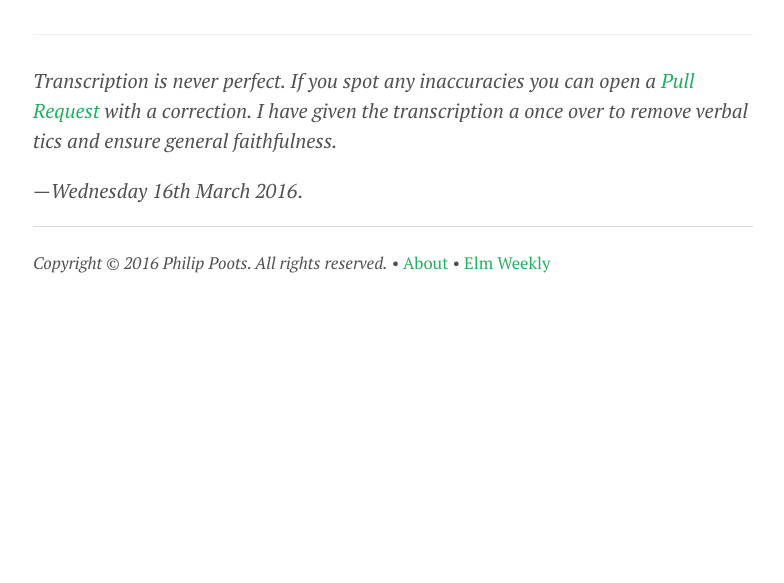
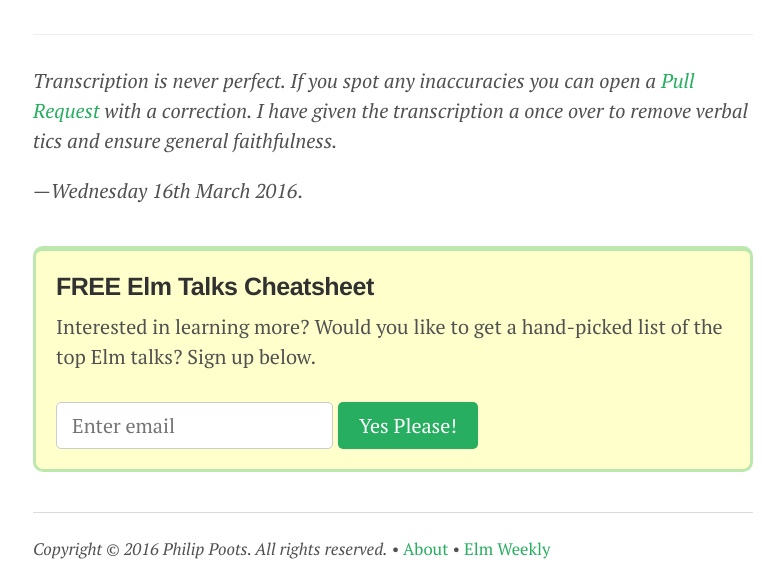
Before and after one commit to pootsbook/elmbark.com, a Jekyll site: the page built from _posts/2016-03-16-mainstream-elm-user-focused-design.md, in a window 1280 px wide and 900 px high, scrolled down 48873 px, cut to the strip 317-900 px from the top of the window. Shown: the whole strip, without its empty margins (247-1031 px from the left). Built offline with Jekyll 4.4.1, drawn with Linux system fonts in a browser that asks for light colours; comment, search, counter and statistics services are not loaded; before the commit the page ends 49487 px from its top, so only the background shows below that.

Commit message:
Offer a talks cheatsheet

```diff
--- /dev/null
+++ b/_includes/talk-cheatsheet.html
@@ -0,0 +1,9 @@
+<form action="https://www.getdrip.com/forms/9182015/submissions" method="post" data-drip-embedded-form="9182015" class="form-inline">
+  <h3 data-drip-attribute="headline">FREE Elm Talks Cheatsheet</h3>
+  <div data-drip-attribute="description">Interested in learning more? Would you like to get a hand-picked list of the top Elm talks? Sign up below.</div>
+    <br>
+    <fieldset class="form-group">
+        <input type="email" class="form-control" name="fields[email]" value="" placeholder="Enter email" />
+    </fieldset>
+    <input class="btn" type="submit" name="submit" value="Yes Please!" data-drip-attribute="sign-up-button" />
+</form>
--- a/_layouts/default.html
+++ b/_layouts/default.html
@@ -40,5 +40,6 @@
 
     {% include highlight.html %}
     {% include ga.html %}
+    {% include drip.html %}
   </body>
 </html>
--- a/_posts/2016-03-16-mainstream-elm-user-focused-design.md
+++ b/_posts/2016-03-16-mainstream-elm-user-focused-design.md
@@ -695,3 +695,7 @@ I’ll share an interesting experience on that. I’ve had people come up to me
 *Transcription is never perfect. If you spot any inaccuracies you can open a [Pull Request](https://github.com/pootsbook/elmbark.com/blob/gh-pages/_posts/2016-03-16-mainstream-elm-user-focused-design.md) with a correction. I have given the transcription a once over to remove verbal tics and ensure general faithfulness.*
 
 —*Wednesday 16th March 2016*.
+
+<div class="bonus">
+  {% include talk-cheatsheet.html %}
+</div>
```
Also changed, not shown: _includes/drip.html (added, +13 -0 lines).
